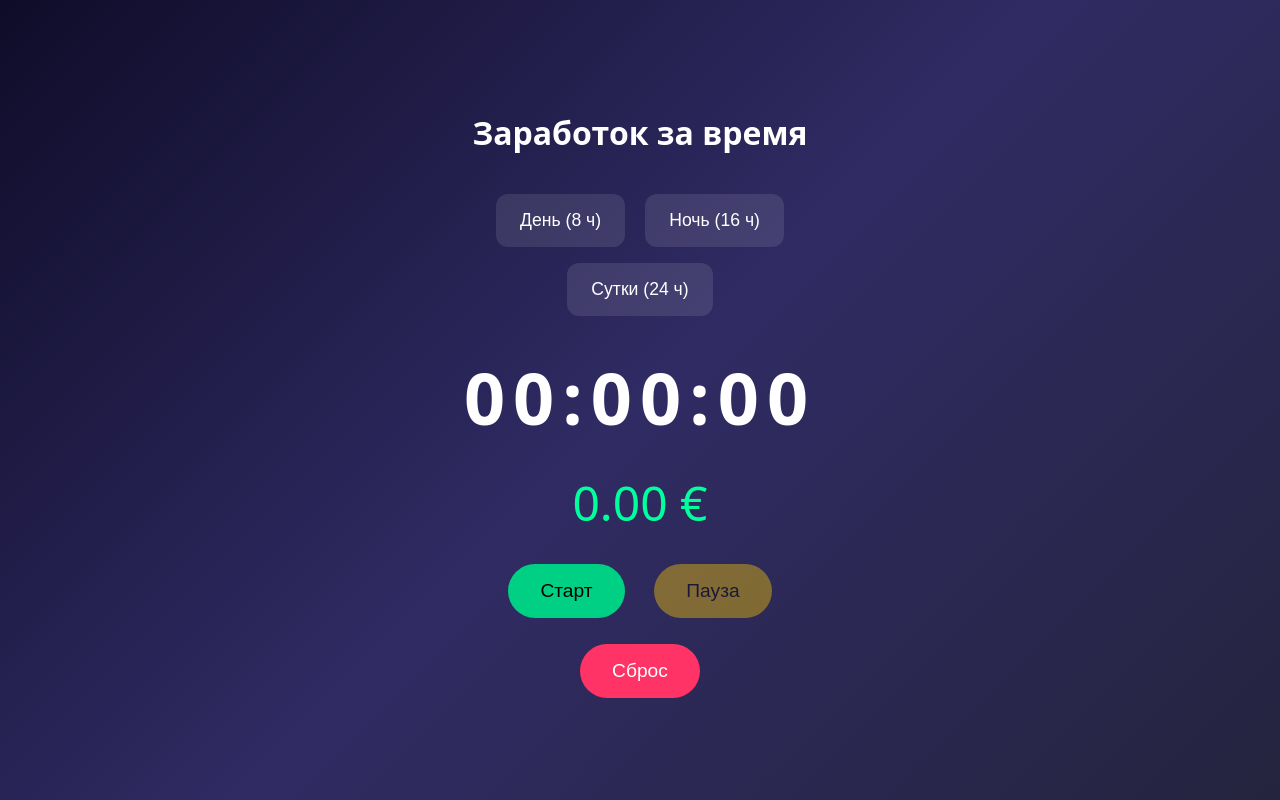
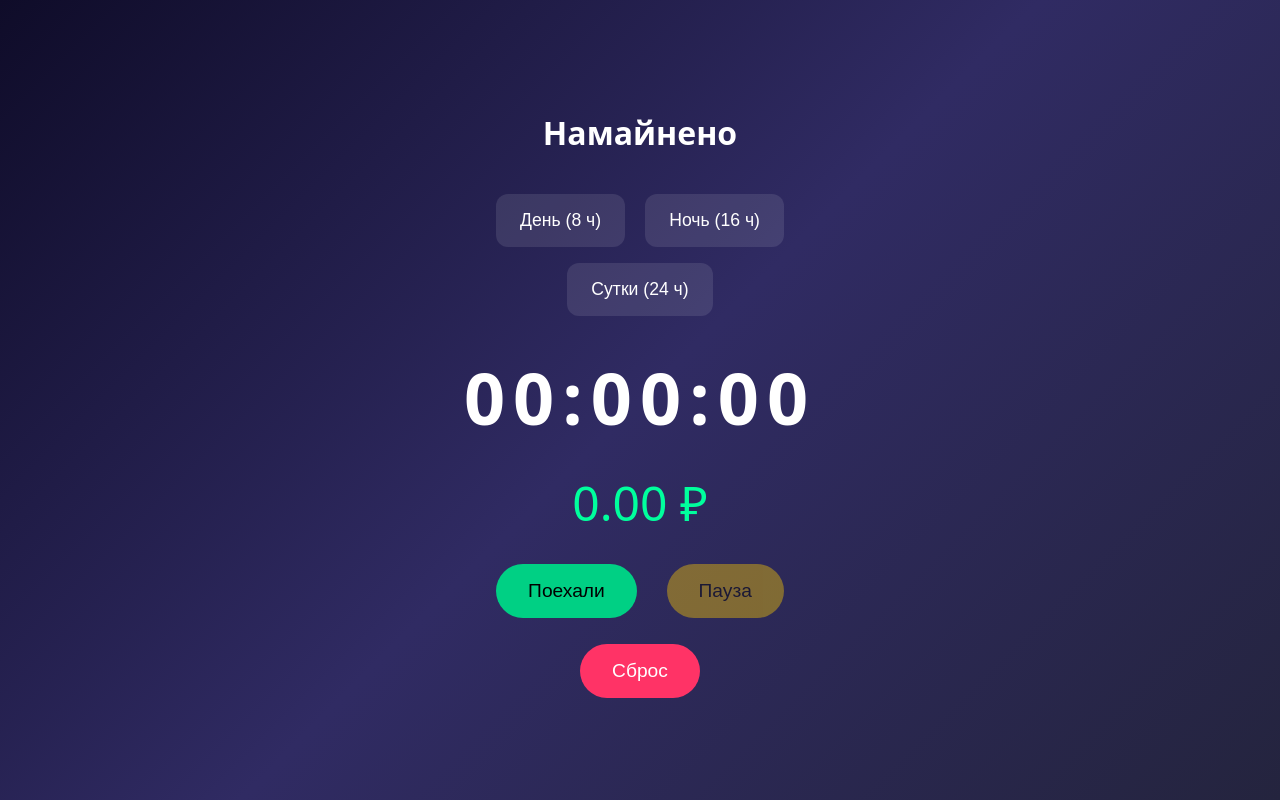
Before and after one commit to w6g84pkn6h-creator/wtyrtyrty, a plain HTML site: page index.html in a window 1280 px wide. Drawn offline with Linux system fonts and the light colour scheme.

Commit message:
Update index.html

```diff
--- a/index.html
+++ b/index.html
@@ -3,7 +3,7 @@
 <head>
   <meta charset="UTF-8" />
   <meta name="viewport" content="width=device-width, initial-scale=1.0"/>
-  <title>Заработок Таймер</title>
+  <title>Майнинг денег</title>
   <meta name="theme-color" content="#111"/>
   <meta name="apple-mobile-web-app-capable" content="yes"/>
   <meta name="apple-mobile-web-app-status-bar-style" content="black-translucent"/>
@@ -13,7 +13,7 @@
 </head>
 <body>
   <div class="container">
-    <h1>Заработок за время</h1>
+    <h1>Намайнено</h1>
 
     <div class="mode-selector">
       <button data-hours="8">День (8 ч)</button>
@@ -22,9 +22,9 @@
     </div>
 
     <div id="timer">00:00:00</div>
-    <div id="earnings">0.00 €</div>
+    <div id="earnings">0.00 ₽</div>
     <div class="controls">
-      <button id="start">Старт</button>
+      <button id="start">Поехали</button>
       <button id="pause" disabled>Пауза</button>
       <button id="reset">Сброс</button>
     </div>
```
